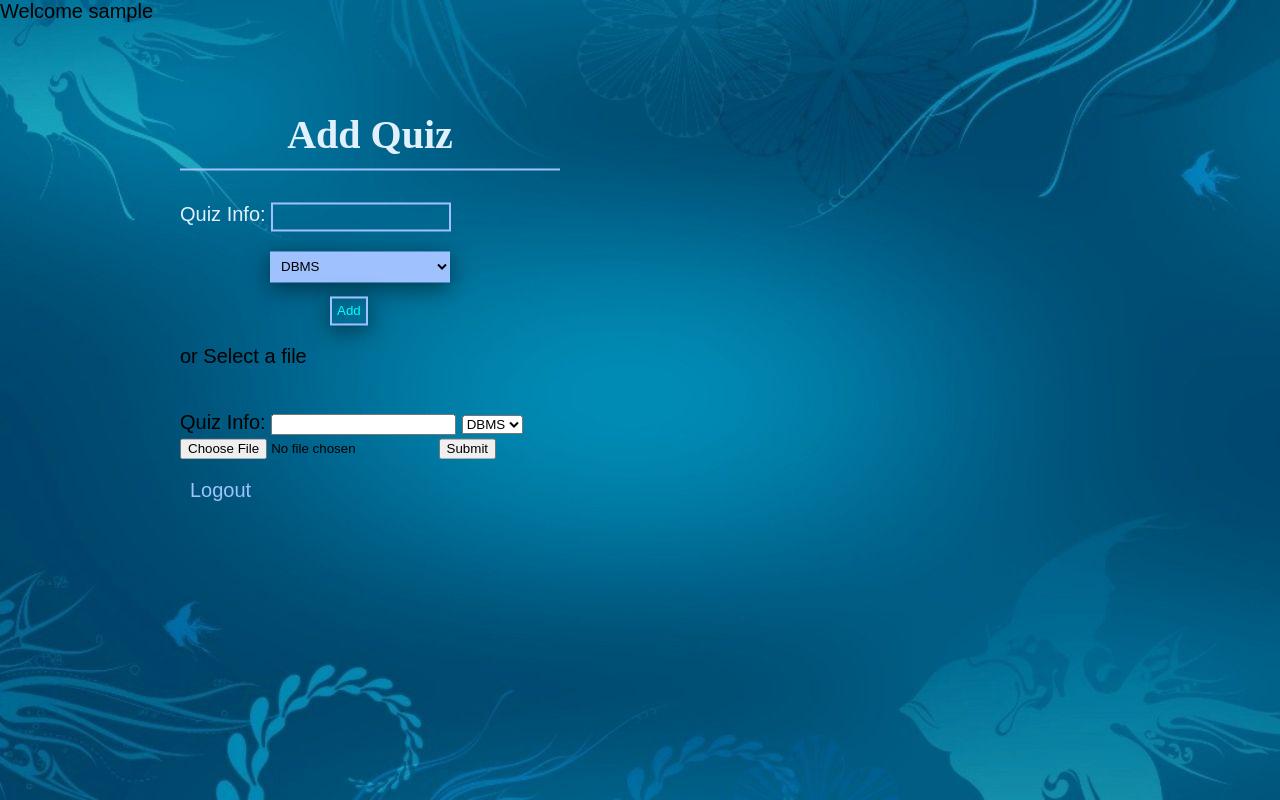
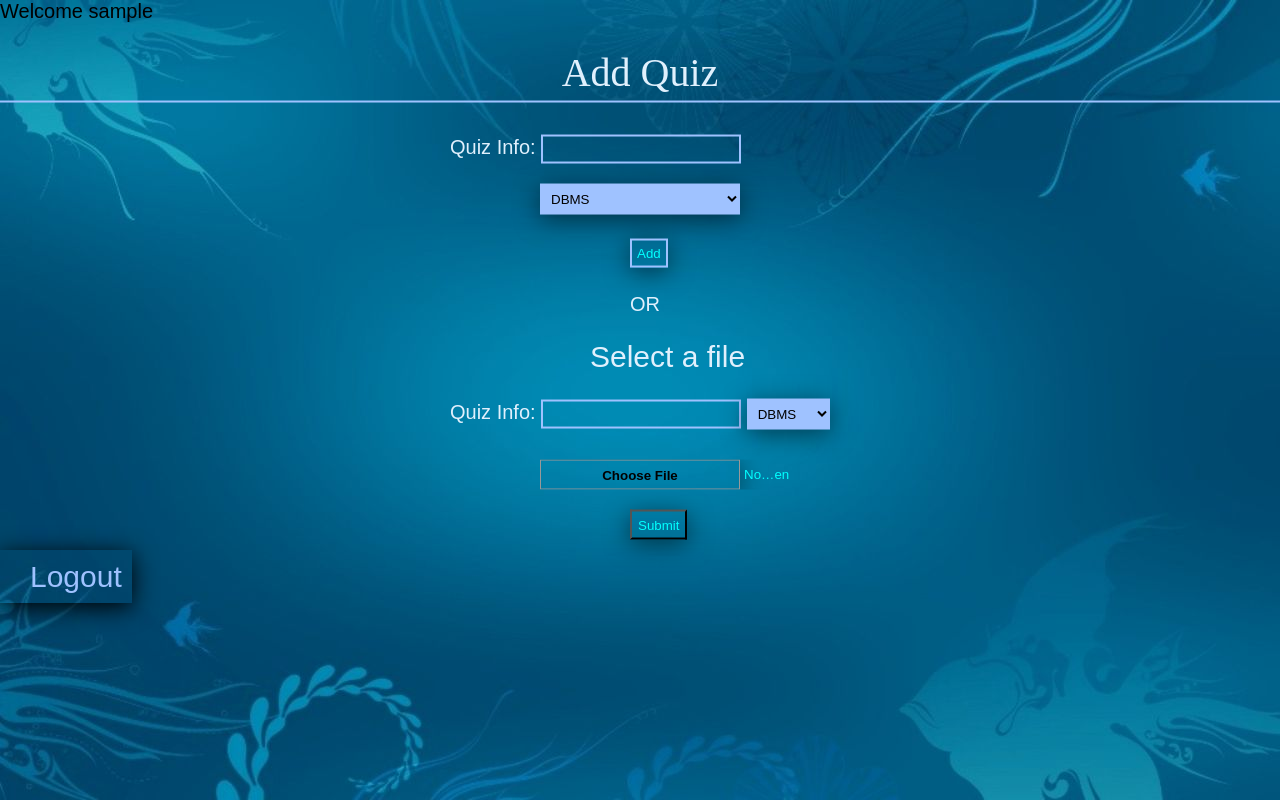
Before and after one commit to raja-theking/SE_Project, a PHP site: page /teacher.php in a window 1280 px wide. Run offline with PHP 8.4, Linux system fonts and the light colour scheme; the visitor is signed in with stand-in values (Sample User, id 1).

Commit message:
Teach.css update

```diff
--- a/teach.css
+++ b/teach.css
@@ -3,13 +3,13 @@ margin: 0;
 padding: 0;
 font-size:20px;
 font-family:sans-serif;
-background: url(pp.jpg) no-repeat;
+background: url(pp.jpg)repeat;
 background-size: cover;
 }
 .kunal{
- width: 380px;
-  position: absolute;
-  top: 20%;
+ width: 100%;
+  position:fixed;
+  top: 17%;
   left: 20%;
   transform: translate(-20%,-20%);
 }
@@ -17,15 +17,17 @@ background-size: cover;
 	color:#e0f0fd;
 	border-bottom: 2px solid #9fc2ff;
 	text-align:center;
+  font-stretch:semi-condensed;
+  font-weight: lighter;
 	font-family:initial;
-  padding: 10px;
-
+  padding-bottom: 5px;
 }
 .textbox{
 	color:#e0f0fd;
 	padding: 5px 0;
 	margin:5px 0;
 	font-size:20px;
+  padding-left: 450px;
 	}
 .textbox input{
 	border-color:#9fc2ff;
@@ -33,26 +35,26 @@ background-size: cover;
 	background:none;
 	color:cyan;
 	padding:5px;
-  width: 180px;
+  width: 200px;
 }
 .box{
-	width:100px;
+	width:100%;
 	float:left;
 	margin-top:10px;
-	padding-left:90px;
+	padding-left:540px;
 	}
 .box select{
 	background:#9fc2ff;
 	color:black;
 	padding:7px;
-	width:180px;
+	width:200px;
 	border:none;
 	box-shadow: 0 5px 25px rgba(0,0,0,.5);
 }
 .new{
 	margin-top:30px;
-	padding-top:30px;
-	padding-left:150px;
+	padding-top:40px;
+padding-left:630px;
 }
 .new input{
 	border-color:#9fc2ff;
@@ -61,6 +63,11 @@ background-size: cover;
 	color:cyan;
 	box-shadow: 0 5px 25px rgba(0,0,0,.5);
 	padding:5px;
+  cursor: pointer;
+}
+.new input:hover{
+  color: pink;
+  border: 1px #4caf50;
 }
 .kunal a{
 	color:#9fc2ff;
@@ -70,3 +77,84 @@ background-size: cover;
 .kunal a:hover{
   color: #dedeff;
 }
+.qw p{
+padding-left: 630px;
+padding-top: 5px;
+  font-stretch:semi-condensed;
+  font-weight: lighter;
+  color: #e0f0fd;
+}
+.qw h2{
+padding-left: 590px;
+  font-stretch:semi-condensed;
+  font-weight: lighter;
+  color: #e0f0fd;
+}
+.hola{
+  color:#e0f0fd;
+  font-size:20px;
+  padding-left: 450px;
+}
+.hola input{
+  border-color:#9fc2ff;
+  border-style: solid;
+  background:none;
+  color:cyan;
+  padding:5px;
+  width: 200px;
+}
+.hola select{
+  background:#9fc2ff;
+  color:black;
+  padding:7px;
+  width:10%;
+  border:none;
+  box-shadow: 0 5px 25px rgba(0,0,0,.5);
+}
+.opop{
+background: none;
+color: cyan;
+padding-left:540px;
+padding-top: 30px;
+width:100%;
+height: 25px;
+
+}
+.cool{
+  padding-left:630px;
+  padding-top: 25px;
+
+}
+.cool input{
+  background: none;
+  color: cyan;
+  height: 30px;
+  align:center;
+  outline: none;
+  cursor: pointer;
+  	box-shadow: 0 5px 25px rgba(0,0,0,.5);
+}
+.cool input:hover{
+  color: pink;
+  border: 1px #4caf50;
+}
+::-webkit-file-upload-button {
+  background: none;
+  color: black;
+  padding: 0.2em;
+  height: 30px;
+  font-size:15px;
+  width:200px;
+  box-shadow: 0 5px 25px rgba(0,0,0,.5);
+  cursor: pointer;
+  border: 1px solid #999;
+  font-weight: 700;
+  font-size: 10pt;
+}
+.kunal a{
+  font-size: 30px;
+  font-style:auto;
+  font-weight:lighter;
+  padding-left: 30px;
+  box-shadow: 0 5px 25px rgba(1,1,1,1.5);
+}
--- a/teacher.php
+++ b/teacher.php
@@ -21,13 +21,13 @@ else {
 <meta charset="utf-8">
 <link rel="stylesheet" href="teach.css">
 </head>
-<body><div class="kunal">
+<body>
+  <div class="kunal">
     <h1>Add Quiz</h1>
     <form action="add_quiz_id.php" method="get">
 <div class="textbox">Quiz Info: <input type="text" name="quiz_info"></div>
  <div class="box">
  <select name="stream">
-
       <option value="dbms">DBMS</option>
       <option value="os">OS</option>
       <option value="daa">DAA</option>
@@ -38,21 +38,30 @@ else {
 		<input type="hidden" name="teacher_id" value="<?php echo $_SESSION['id']; ?>"></div>
     </form>
 
-		<p>or Select a file</p><br>
+<div class="qw">
+		<p>OR</p>
+      <h2>Select a file<h2>
+      </div>
 		<form action="add_quiz_id.php" method="get">
-			Quiz Info: <input type="text" name="quiz_info">
+		<div class="hola">	Quiz Info: <input type="text" name="quiz_info">
 			<select name="stream">
 		       <option value="dbms">DBMS</option>
 		       <option value="os">OS</option>
 		       <option value="daa">DAA</option>
 		       <option value="java">Java</option>
 		  </select>
-			<input type="file" name="file">
-			<input type="hidden" name="teacher_id" value="<?php echo $_SESSION['id']; ?>">
-			<input type="hidden" name="upload" value="yes">
-	  	<input type="submit" value="Submit">
+    </div>
+    <div class="git">
+		<div class="opop"> <input type="file"name="file" class="ram">
+</div>
+    <input type="hidden" name="teacher_id" value="<?php echo $_SESSION['id']; ?>">
+		<input type="hidden" name="upload" value="yes">
+<div class="cool">	<input type="submit" value="Submit">
+</div>
 		</form>
+    </div>
 <a href="logout.php">Logout</a>
+
 </div>
   </body>
 </html>
```
